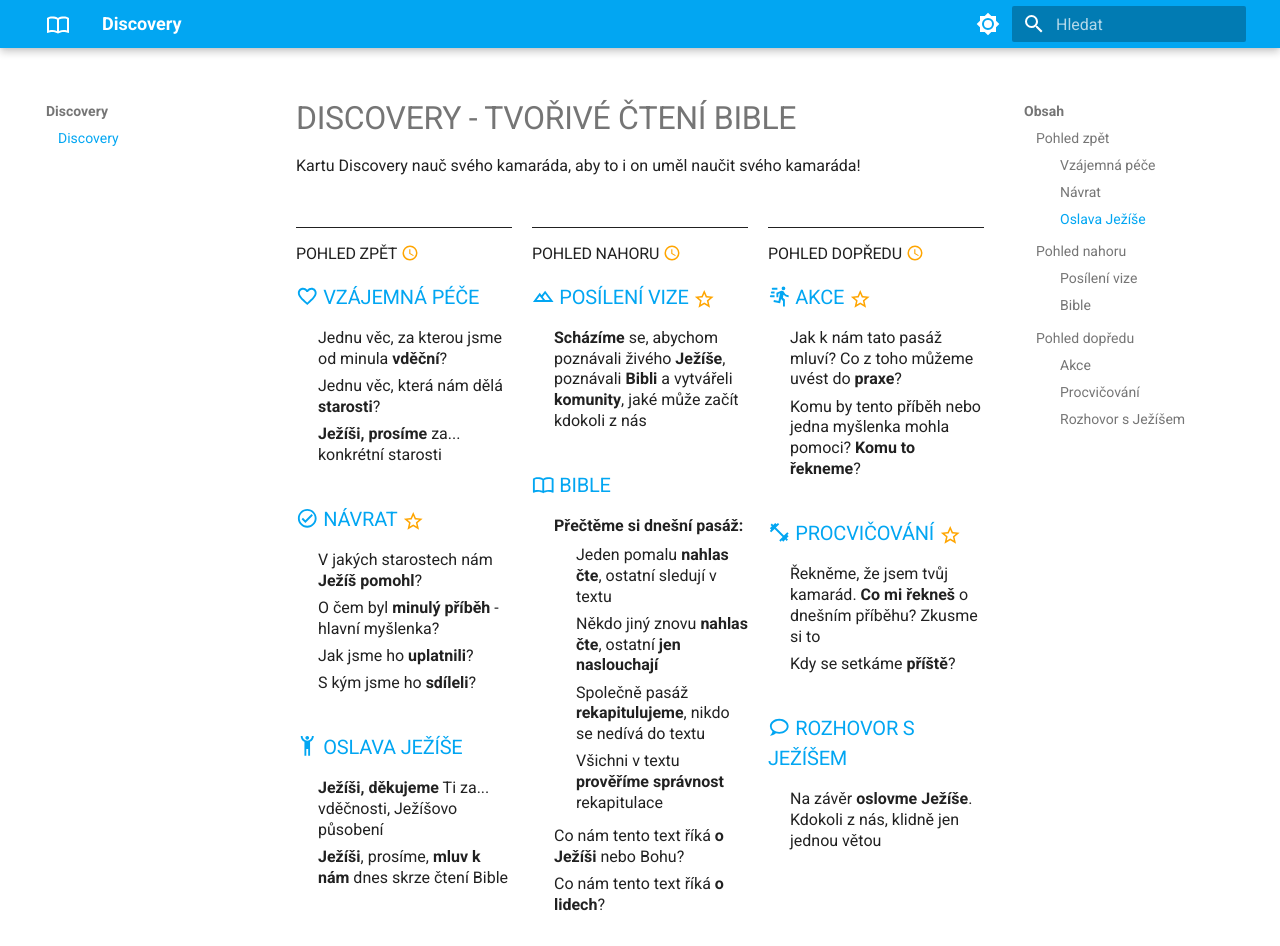
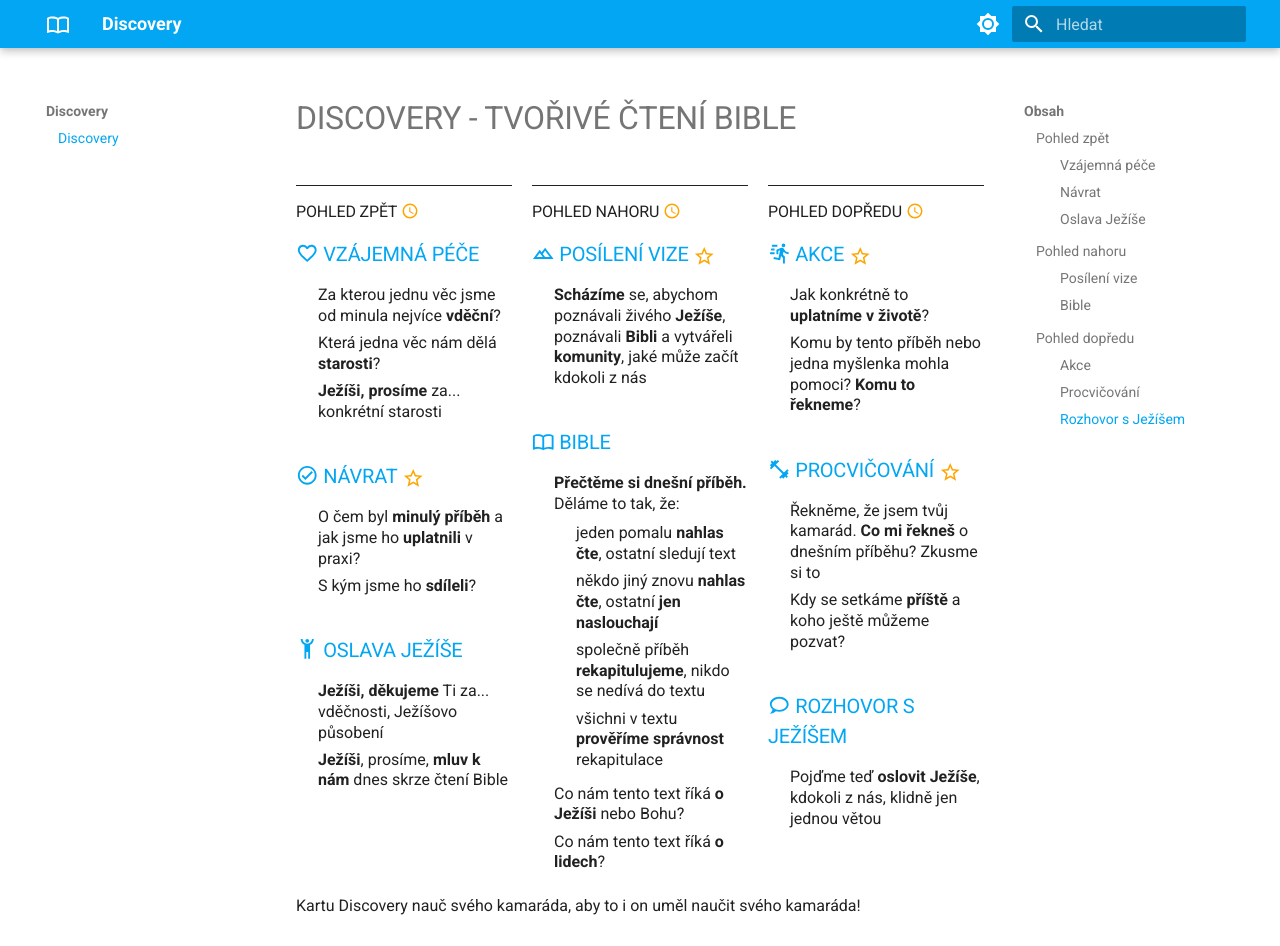
Before and after one commit to dvopalecky/discovery, an MkDocs documentation site: the page built from docs/index.md, in a window 1280 px wide and 946 px high. Built offline with MkDocs 1.6.1 and Material for MkDocs 9.7.7, drawn with Linux system fonts in a browser that asks for light colours.

Commit message:
update text - dle porady z 18.4.

```diff
--- a/docs/index.md
+++ b/docs/index.md
@@ -9,15 +8,13 @@ Kartu Discovery nauč svého kamaráda, aby to i on uměl naučit svého kamará
 ## Pohled zpět :material-clock-outline:{ title="20-30 min" .tretina }
 
 ### :material-heart-outline: Vzájemná péče
-- Jednu věc, za kterou jsme od minula **vděční**?
-- Jednu věc, která nám dělá **starosti**?
+- Za kterou jednu věc jsme od minula nejvíce **vděční**?
+- Která jedna věc nám dělá **starosti**?
 - **Ježíši, prosíme** za... konkrétní starosti
 
 ### :material-check-circle-outline: Návrat :material-star-outline:{ title="Nikdy nevynechej" .nikdy-nevynechej }
 
-- V jakých starostech nám **Ježíš pomohl**?
-- O čem byl **minulý příběh** - hlavní myšlenka?
-- Jak jsme ho **uplatnili**?
+- O čem byl **minulý příběh** a jak jsme ho **uplatnili** v praxi?
 - S kým jsme ho **sdíleli**?
 
 ### :material-human-handsup: Oslava Ježíše
@@ -33,11 +30,11 @@ Kartu Discovery nauč svého kamaráda, aby to i on uměl naučit svého kamará
 - **Scházíme** se, abychom poznávali živého **Ježíše**, poznávali **Bibli** a vytvářeli **komunity**, jaké může začít kdokoli z nás
 
 ### :material-book-open-blank-variant-outline: Bible
-- **Přečtěme si dnešní pasáž:**
-    - Jeden pomalu **nahlas čte**, ostatní sledují v textu
-    - Někdo jiný znovu **nahlas čte**, ostatní **jen naslouchají**
-    - Společně pasáž **rekapitulujeme**, nikdo se nedívá do textu
-    - Všichni v textu **prověříme správnost** rekapitulace
+- **Přečtěme si dnešní příběh.** Děláme to tak, že:
+    - jeden pomalu **nahlas čte**, ostatní sledují text
+    - někdo jiný znovu **nahlas čte**, ostatní **jen naslouchají**
+    - společně příběh **rekapitulujeme**, nikdo se nedívá do textu
+    - všichni v textu **prověříme správnost** rekapitulace
 - Co nám tento text říká **o Ježíši** nebo Bohu?
 - Co nám tento text říká **o lidech**?
 
@@ -47,16 +44,18 @@ Kartu Discovery nauč svého kamaráda, aby to i on uměl naučit svého kamará
 ## Pohled dopředu :material-clock-outline:{ title="20-30 min" .tretina }
 
 ### :material-run-fast: Akce :material-star-outline:{ title="Nikdy nevynechej" .nikdy-nevynechej }
-- Jak k nám tato pasáž mluví? Co z toho můžeme uvést do **praxe**?
+- Jak konkrétně to **uplatníme v životě**?
 - Komu by tento příběh nebo jedna myšlenka mohla pomoci? **Komu to řekneme**?
 
 ### :material-dumbbell: Procvičování :material-star-outline:{ title="Nikdy nevynechej" .nikdy-nevynechej }
 - Řekněme, že jsem tvůj kamarád. **Co mi řekneš** o dnešním příběhu? Zkusme si to
-- Kdy se setkáme **příště**?
+- Kdy se setkáme **příště** a koho ještě můžeme pozvat?
 
 ### :material-chat-outline: Rozhovor s Ježíšem
-- Na závěr **oslovme Ježíše**.  Kdokoli z nás, klidně jen jednou větou
+- Pojďme teď **oslovit Ježíše**, kdokoli z nás, klidně jen jednou větou
 
 </div>
 </div>
 </div>
+
+Kartu Discovery nauč svého kamaráda, aby to i on uměl naučit svého kamaráda!
```
Also changed, not shown: other parts of docs/index.md (+0 -1 lines).
